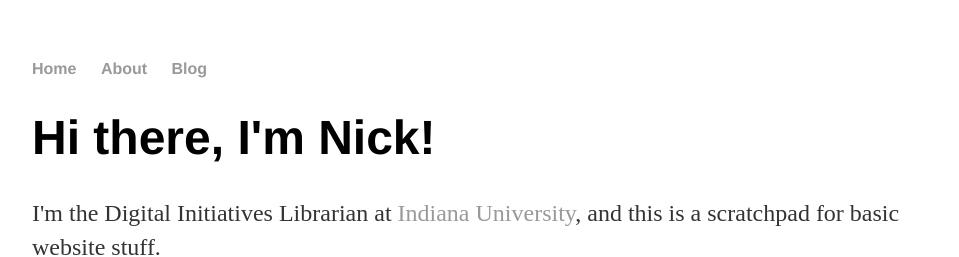
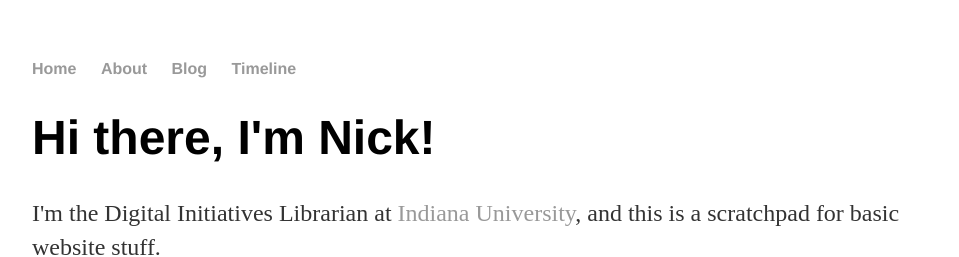
Before and after one commit to nhomenda/nhomenda.github.io, a Jekyll site: the page built from index.html, in a window 1280 px wide. Shown: the top 257 px of the page, without its empty margins (160-1119 px from the left). Built offline with Jekyll 4.4.1, drawn with Linux system fonts in a browser that asks for light colours.

Commit message:
Create default.html
Added Timeline link

```diff
--- a/_layouts/default.html
+++ b/_layouts/default.html
@@ -11,6 +11,7 @@
 	        		<li><a href="/">Home</a></li>
 		        	<li><a href="/about">About</a></li>
 				<li><a href="/blog">Blog</a></li>
+				<li><a href="/blog/2017/06/15/timeline-js-example">Timeline</a>
 	    		</ul>
 			</nav>
 			<div class="container">
```
